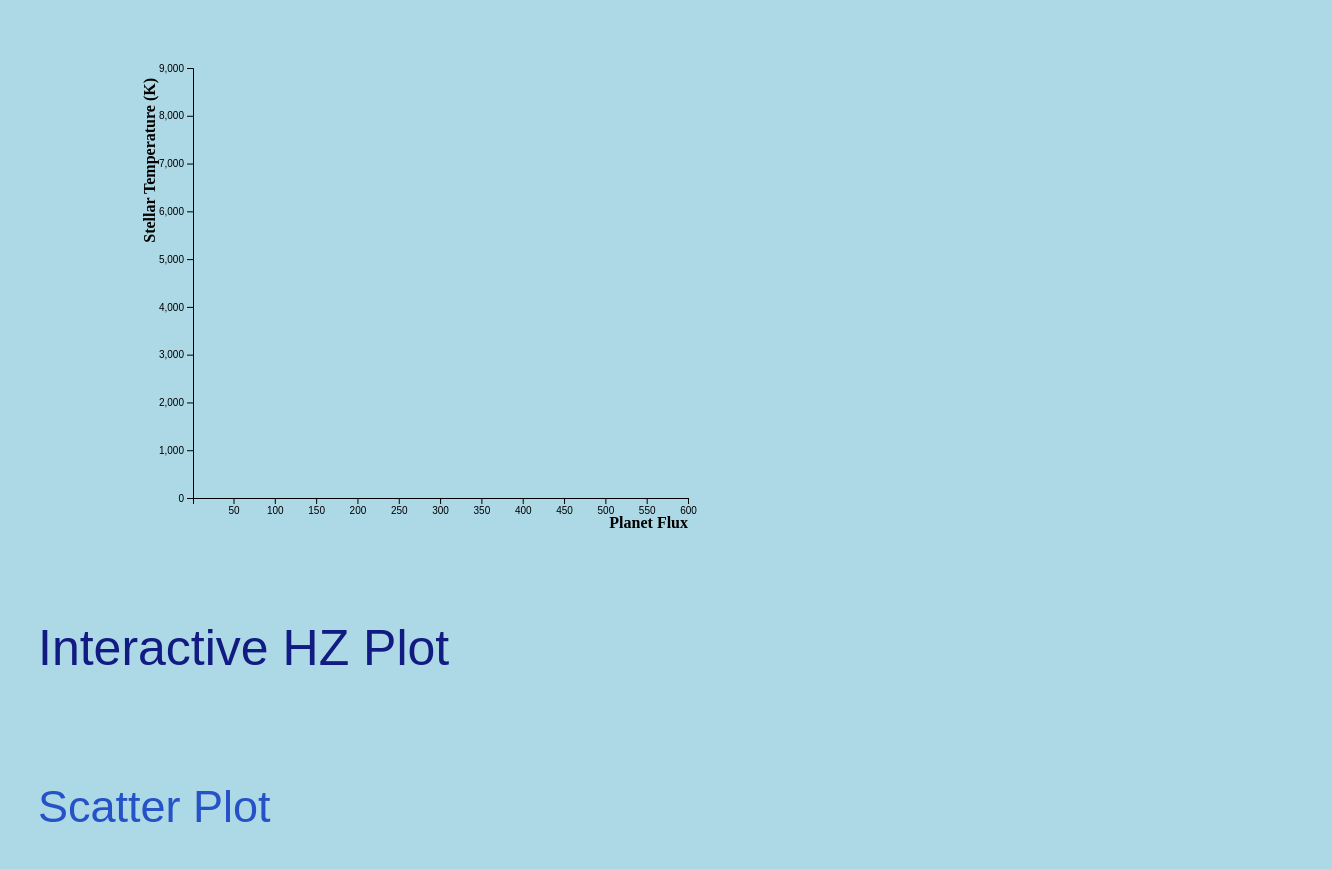
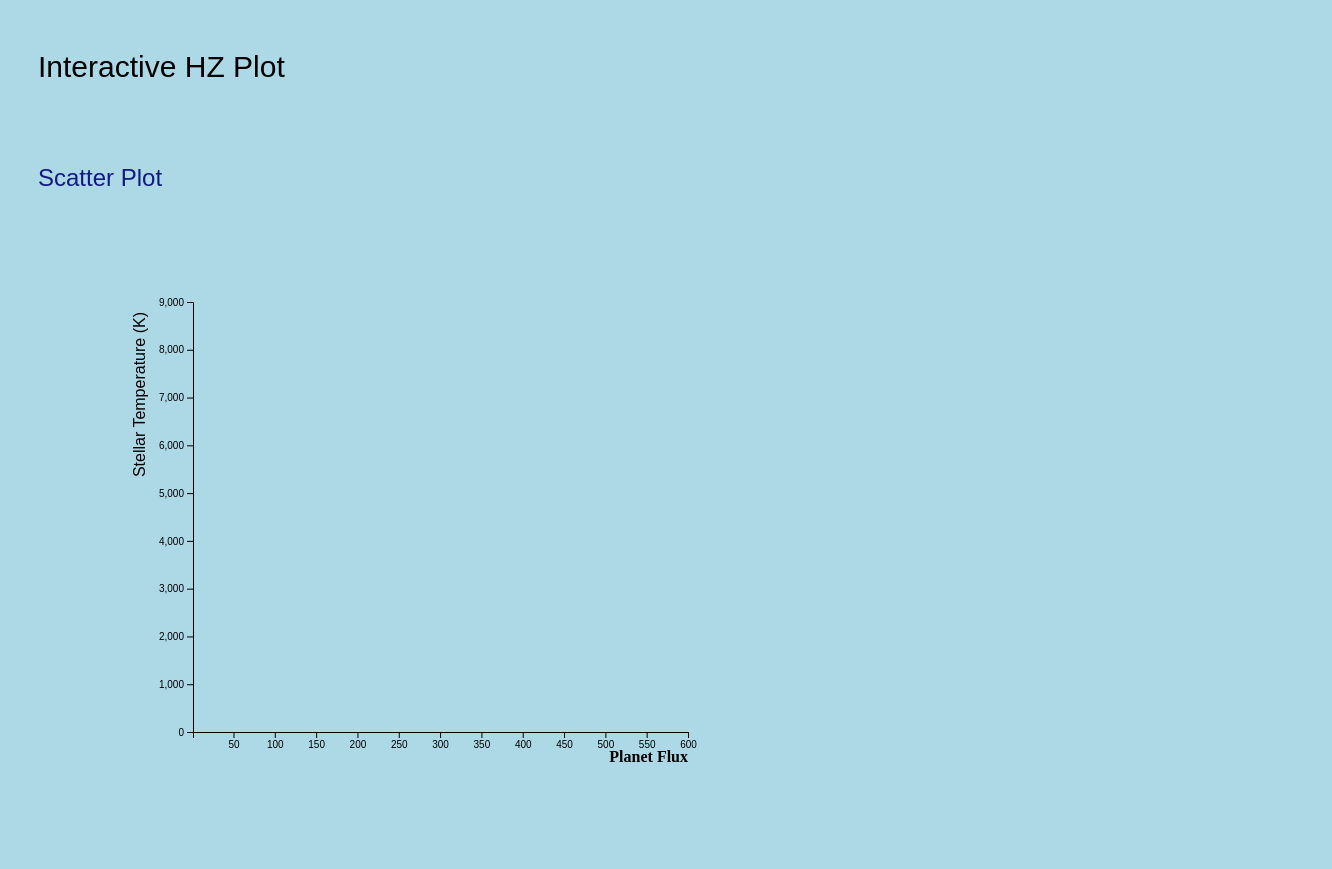
Before and after one commit to Kelmary/InteractiveHZ, a plain HTML site: page interactiveHZ.html in a window 1280 px wide. Shown: the whole page, 1332 px wide, since content can reach past the window. After the commit the page ends 800 px from the top, so only its background shows below. Drawn offline with nearby package versions, Linux system fonts and the light colour scheme; no server answers.

Commit message:
Update interactiveHZ.html

```diff
--- a/interactiveHZ.html
+++ b/interactiveHZ.html
@@ -20,7 +20,7 @@ February 2021 - May 2021
 
 
   <!-- Create a div where the graph will take place -->
-  <div id="my_dataviz"></div>
+
 
   <style>
     body {
@@ -29,21 +29,17 @@ February 2021 - May 2021
     }
     h1 {
       font-family: sans-serif;
-      font-size: 50px;
+      font-size: 30px;
       font-weight: 500;
-      line-height: 1.3;
-      width: 100%;
       padding: 30px;
-      color: rgb(18, 27, 129);
+      color: black;
     }
     h2 {
       font-family: sans-serif;
-      font-size: 45px;
+      font-size: 24px;
       font-weight: 80;
-      line-height: 1.3;
-      width: 100%;
       padding: 30px;
-      color: rgb(38, 82, 200);
+      color:  rgb(18, 27, 129);
     }
 
     .bubbles {
@@ -60,9 +56,7 @@ February 2021 - May 2021
 
   <h1>Interactive HZ Plot</h1>
   <h2>Scatter Plot</h2>
-
-
-
+  <div id="my_dataviz"></div>
   <script>
 
 
@@ -158,14 +152,16 @@ February 2021 - May 2021
 
 
     svg.append("text")
-    .attr("class", "y label")
-    .attr("text-anchor", "end")
-    .attr("y", -50)
-    .attr("x",-10)
-    .attr("dy", ".75em")
-    .attr("transform", "rotate(-90)")
-    .attr("font-weight", "bold")
-    .text("Stellar Temperature (K)");
+      .attr("class", "y label")
+      .attr("text-anchor", "end")
+      .attr("y", -60)
+      .attr("x", -10)
+      .attr("dy", ".75em")
+      .attr("transform", "rotate(-90)")
+      //.attr("font-weight", "bold")
+      .style("font-family","sans-serif")
+      .text("Stellar Temperature (K)");
+
 
 
   // Add dots
```
